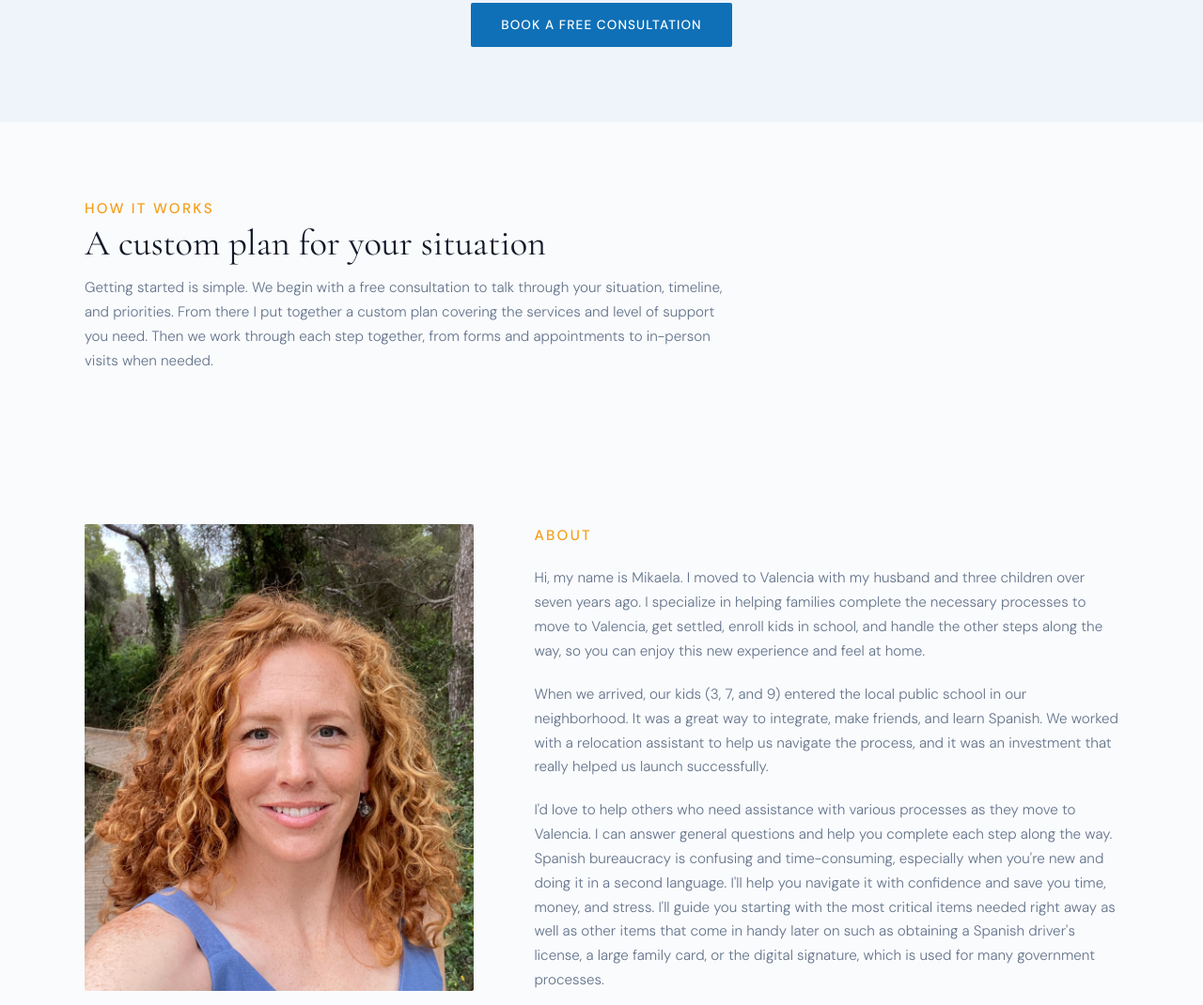
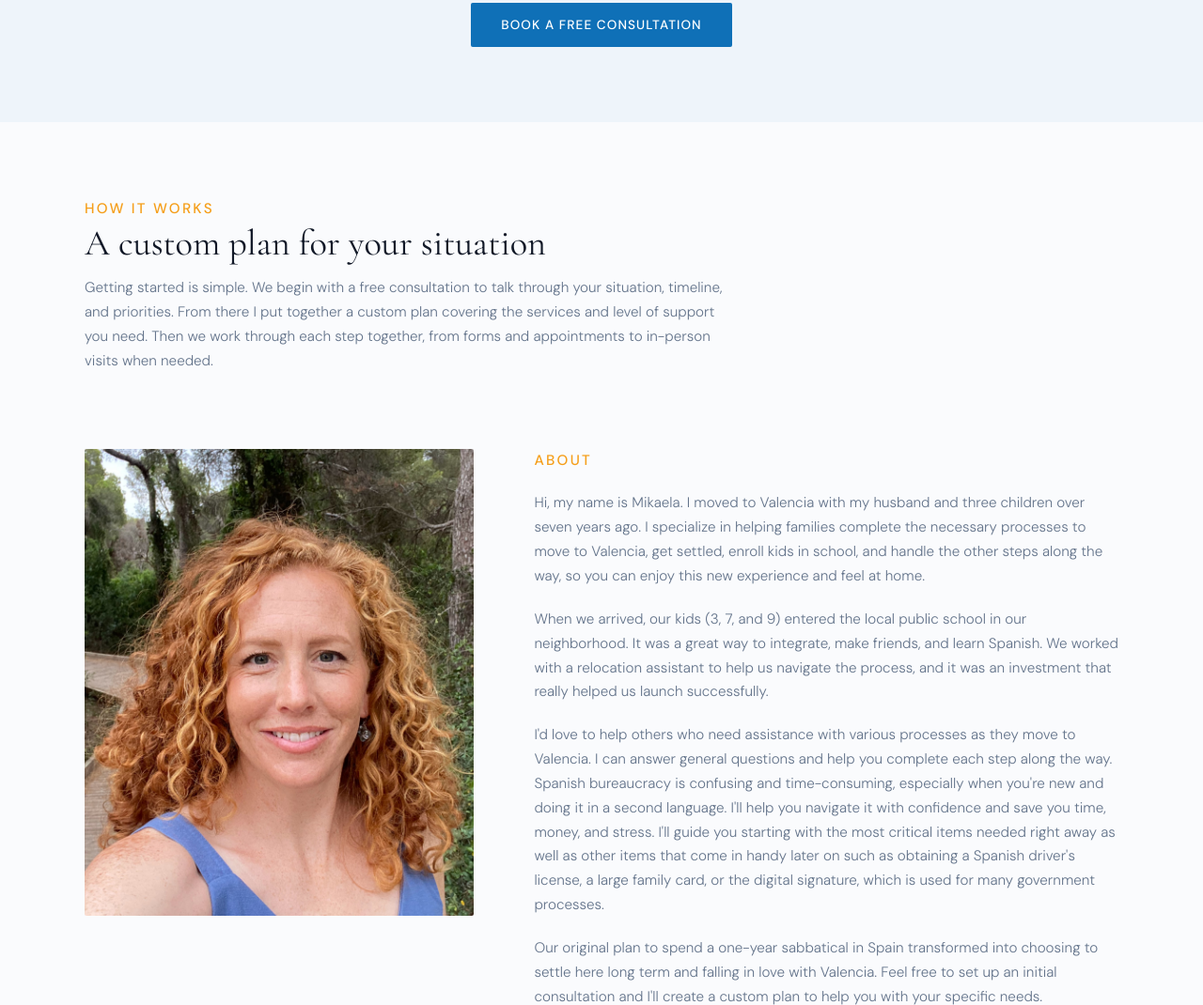
Before and after one commit to mikaelalarson-sys/turia-ventures, a plain HTML site: page index.html in a window 1280 px wide. Shown: the part 1739-2809 px from the top of the page at 94% size. Drawn offline with nearby package versions, Linux system fonts and the light colour scheme.

Commit message:
Remove doubled spacing between same-background sections
Co-Authored-By: Claude Opus 5.5 <noreply@anthropic.com>

```diff
--- a/index.html
+++ b/index.html
@@ -161,6 +161,8 @@
     padding-left: clamp(24px, 5vw, 80px);
     padding-right: clamp(24px, 5vw, 80px);
   }
+  /* Same-background neighbors: drop the bottom padding so gaps don't double up */
+  #process, #about { padding-bottom: 0; }
   .inner {
     max-width: 1100px;
     margin-inline: auto;
```
